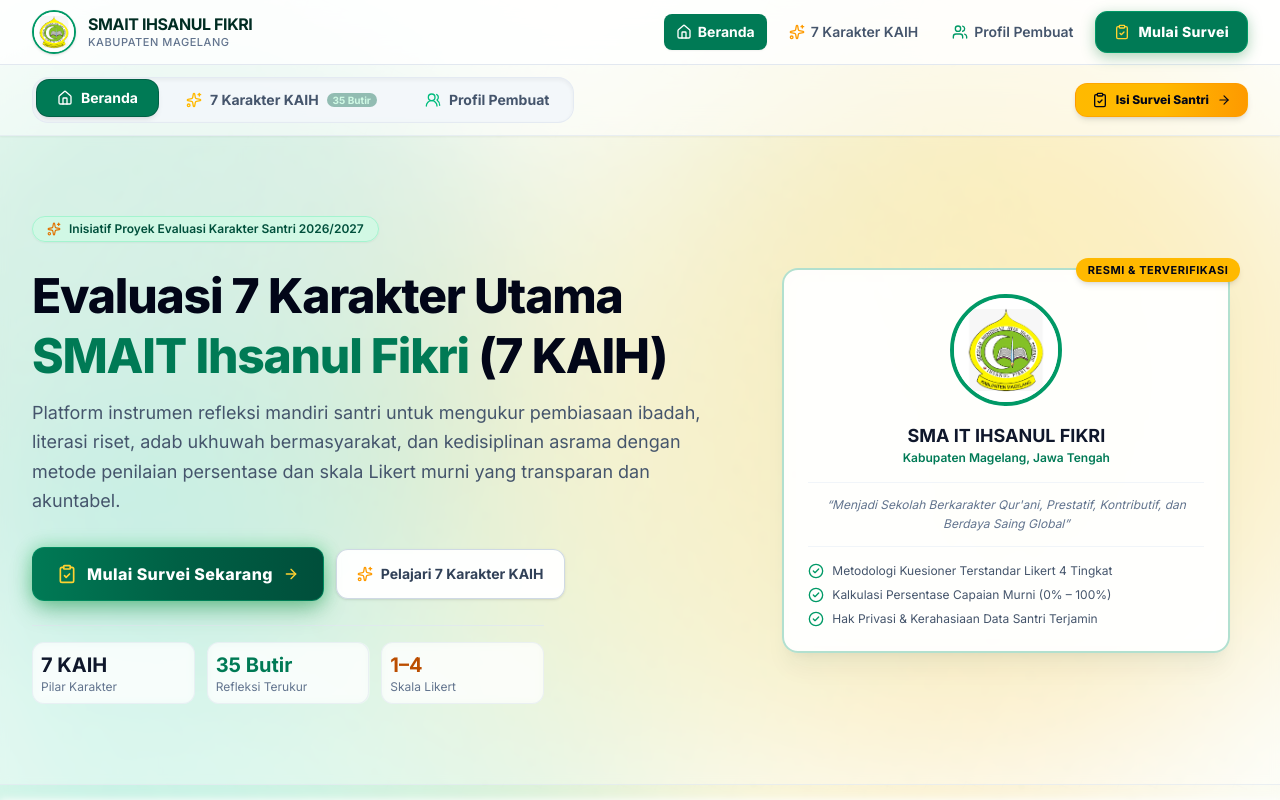
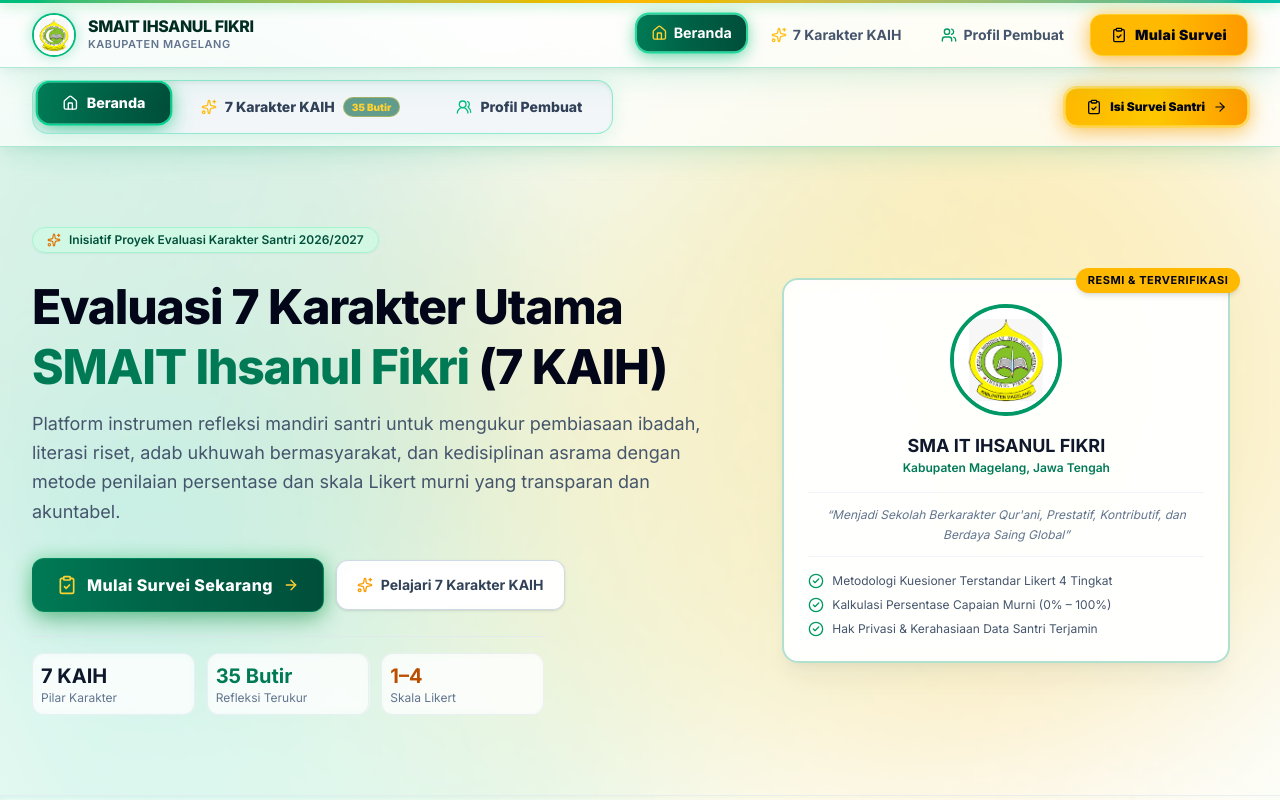
Before and after one commit to kkaifx1-cmyk/vertikalif, a Next.js app: page / in a window 1280 px wide. Shown: the top 800 px of the page. Built offline with nearby package versions, Linux system fonts and the light colour scheme.

Commit message:
feat(ui): tambahkan efek timbul 3D elevasi dan pendaran cahaya (glow emerald & gold) pada menubar atas dan tab switcher

```diff
--- a/src/app/page.tsx
+++ b/src/app/page.tsx
@@ -181,18 +181,18 @@ function HomeInner() {
 
   return (
     <div className="flex flex-col min-h-screen bg-transparent">
-      {/* Tab Navigation Switcher Bar (Segmented Control yang Elegan dengan Efek Timbul) */}
-      <div className="sticky top-16 z-40 border-b border-slate-200/70 bg-white/80 backdrop-blur-md shadow-xs">
+      {/* Tab Navigation Switcher Bar (Segmented Control yang Elegan dengan Efek Timbul & Cahaya Berpendar) */}
+      <div className="sticky top-16 z-40 border-b border-emerald-500/30 bg-white/85 backdrop-blur-xl shadow-[0_10px_30px_-5px_rgba(16,185,129,0.18),0_4px_12px_rgba(0,0,0,0.04)]">
         <div className="mx-auto max-w-7xl px-4 sm:px-6 lg:px-8 py-3">
           <div className="flex items-center justify-between gap-3">
-            <div className="flex items-center gap-1.5 sm:gap-2 p-1 bg-slate-100/80 backdrop-blur-xs rounded-2xl border border-slate-200/80 w-full sm:w-auto overflow-x-auto shadow-inner">
+            <div className="flex items-center gap-1.5 sm:gap-2 p-1.5 bg-slate-100/90 backdrop-blur-md rounded-2xl border border-emerald-400/40 w-full sm:w-auto overflow-x-auto shadow-[inset_0_2px_4px_rgba(0,0,0,0.06),0_4px_20px_rgba(16,185,129,0.15)]">
               <button
                 type="button"
                 onClick={() => switchTab("beranda")}
-                className={`flex-1 sm:flex-initial inline-flex items-center justify-center gap-2 px-3.5 sm:px-5 py-2 rounded-xl text-xs sm:text-sm font-bold transition-all duration-300 cursor-pointer whitespace-nowrap active:translate-y-0 active:scale-95 ${
+                className={`flex-1 sm:flex-initial inline-flex items-center justify-center gap-2 px-4 sm:px-6 py-2.5 rounded-xl text-xs sm:text-sm font-extrabold transition-all duration-300 cursor-pointer whitespace-nowrap active:translate-y-0 active:scale-95 ${
                   activeTab === "beranda"
-                    ? "bg-emerald-700 text-white shadow-md ring-1 ring-emerald-800 -translate-y-0.5"
-                    : "text-slate-600 hover:text-slate-900 hover:bg-white hover:shadow-md hover:-translate-y-0.5"
+                    ? "bg-gradient-to-r from-emerald-700 via-emerald-800 to-emerald-900 text-white shadow-[0_8px_25px_rgba(16,185,129,0.55),0_0_14px_rgba(34,197,94,0.4)] ring-2 ring-emerald-400 -translate-y-1 scale-102"
+                    : "text-slate-700 hover:text-emerald-950 hover:bg-white hover:shadow-[0_8px_22px_rgba(16,185,129,0.3),0_0_12px_rgba(250,204,21,0.25)] hover:ring-1 hover:ring-emerald-400/60 hover:-translate-y-1"
                 }`}
               >
                 <Home className="h-4 w-4" />
@@ -202,15 +202,15 @@ function HomeInner() {
               <button
                 type="button"
                 onClick={() => switchTab("kaih")}
-                className={`flex-1 sm:flex-initial inline-flex items-center justify-center gap-2 px-3.5 sm:px-5 py-2 rounded-xl text-xs sm:text-sm font-bold transition-all duration-300 cursor-pointer whitespace-nowrap active:translate-y-0 active:scale-95 ${
+                className={`flex-1 sm:flex-initial inline-flex items-center justify-center gap-2 px-4 sm:px-6 py-2.5 rounded-xl text-xs sm:text-sm font-extrabold transition-all duration-300 cursor-pointer whitespace-nowrap active:translate-y-0 active:scale-95 ${
                   activeTab === "kaih"
-                    ? "bg-emerald-700 text-white shadow-md ring-1 ring-emerald-800 -translate-y-0.5"
-                    : "text-slate-600 hover:text-slate-900 hover:bg-white hover:shadow-md hover:-translate-y-0.5"
+                    ? "bg-gradient-to-r from-emerald-700 via-emerald-800 to-emerald-900 text-white shadow-[0_8px_25px_rgba(16,185,129,0.55),0_0_14px_rgba(34,197,94,0.4)] ring-2 ring-emerald-400 -translate-y-1 scale-102"
+                    : "text-slate-700 hover:text-emerald-950 hover:bg-white hover:shadow-[0_8px_22px_rgba(16,185,129,0.3),0_0_12px_rgba(250,204,21,0.25)] hover:ring-1 hover:ring-emerald-400/60 hover:-translate-y-1"
                 }`}
               >
-                <Sparkles className="h-4 w-4 text-amber-400" />
+                <Sparkles className="h-4 w-4 text-amber-400 animate-pulse" />
                 <span>7 Karakter KAIH</span>
-                <span className="hidden sm:inline-flex text-[10px] bg-emerald-800/40 text-emerald-100 px-1.5 py-0.2 rounded-full">
+                <span className="hidden sm:inline-flex text-[10px] bg-emerald-800/60 text-amber-300 px-2 py-0.5 rounded-full font-black border border-amber-300/40">
                   35 Butir
                 </span>
               </button>
@@ -218,10 +218,10 @@ function HomeInner() {
               <button
                 type="button"
                 onClick={() => switchTab("profil")}
-                className={`flex-1 sm:flex-initial inline-flex items-center justify-center gap-2 px-3.5 sm:px-5 py-2 rounded-xl text-xs sm:text-sm font-bold transition-all duration-300 cursor-pointer whitespace-nowrap active:translate-y-0 active:scale-95 ${
+                className={`flex-1 sm:flex-initial inline-flex items-center justify-center gap-2 px-4 sm:px-6 py-2.5 rounded-xl text-xs sm:text-sm font-extrabold transition-all duration-300 cursor-pointer whitespace-nowrap active:translate-y-0 active:scale-95 ${
                   activeTab === "profil"
-                    ? "bg-emerald-700 text-white shadow-md ring-1 ring-emerald-800 -translate-y-0.5"
-                    : "text-slate-600 hover:text-slate-900 hover:bg-white hover:shadow-md hover:-translate-y-0.5"
+                    ? "bg-gradient-to-r from-emerald-700 via-emerald-800 to-emerald-900 text-white shadow-[0_8px_25px_rgba(16,185,129,0.55),0_0_14px_rgba(34,197,94,0.4)] ring-2 ring-emerald-400 -translate-y-1 scale-102"
+                    : "text-slate-700 hover:text-emerald-950 hover:bg-white hover:shadow-[0_8px_22px_rgba(16,185,129,0.3),0_0_12px_rgba(250,204,21,0.25)] hover:ring-1 hover:ring-emerald-400/60 hover:-translate-y-1"
                 }`}
               >
                 <Users2 className="h-4 w-4 text-emerald-500" />
@@ -229,11 +229,11 @@ function HomeInner() {
               </button>
             </div>
 
-            {/* Quick Standout Survey CTA dengan Efek Timbul */}
+            {/* Quick Standout Survey CTA dengan Efek Timbul & Cahaya Emas Menyala */}
             <div className="hidden md:flex items-center">
               <Link
                 href="/survei"
-                className="inline-flex items-center gap-2 rounded-xl bg-gradient-to-r from-amber-400 via-amber-400 to-amber-500 px-4 py-2 text-xs font-extrabold text-slate-950 shadow-md hover:shadow-lg hover:-translate-y-1 active:translate-y-0 active:scale-95 transition-all duration-300 border border-amber-500/60 cursor-pointer"
+                className="inline-flex items-center gap-2 rounded-xl bg-gradient-to-r from-amber-400 via-yellow-400 to-amber-500 px-5 py-2.5 text-xs font-black text-slate-950 shadow-[0_6px_22px_rgba(245,158,11,0.5),0_0_16px_rgba(251,191,36,0.45)] hover:shadow-[0_12px_32px_rgba(245,158,11,0.75),0_0_24px_rgba(251,191,36,0.6)] hover:-translate-y-1 hover:scale-105 active:scale-95 transition-all duration-300 border border-amber-300 ring-2 ring-amber-300/60 cursor-pointer"
               >
                 <ClipboardCheck className="h-4 w-4 text-slate-950" />
                 <span>Isi Survei Santri</span>
--- a/src/components/navbar.tsx
+++ b/src/components/navbar.tsx
@@ -13,11 +13,14 @@ function NavbarContent() {
   const currentTab = searchParams.get("tab") || "beranda";
 
   return (
-    <header className="sticky top-0 z-50 w-full border-b border-slate-200 bg-white/95 backdrop-blur-md">
+    <header className="sticky top-0 z-50 w-full border-b border-emerald-500/30 bg-white/90 backdrop-blur-xl shadow-[0_10px_35px_-5px_rgba(16,185,129,0.18),0_2px_10px_rgba(0,0,0,0.06)]">
+      {/* Decorative Glowing Top Ambient Light Strip */}
+      <div className="h-[2.5px] w-full bg-gradient-to-r from-emerald-500 via-amber-400 to-teal-500 shadow-[0_0_14px_rgba(34,197,94,0.8)]" />
+
       <div className="mx-auto flex h-16 max-w-7xl items-center justify-between px-4 sm:px-6 lg:px-8">
-        {/* Brand / Logo */}
+        {/* Brand / Logo dengan Efek Timbul & Cahaya Berpendar */}
         <Link href="/?tab=beranda" className="flex items-center gap-3 group">
-          <div className="relative h-11 w-11 shrink-0 overflow-hidden rounded-full border-2 border-emerald-600 bg-emerald-50 p-0.5 shadow-sm transition-all duration-300 group-hover:scale-105 group-hover:shadow-[0_0_15px_rgba(21,128,61,0.4)]">
+          <div className="relative h-11 w-11 shrink-0 overflow-hidden rounded-full border-2 border-emerald-500 bg-white p-0.5 shadow-[0_0_14px_rgba(16,185,129,0.35)] transition-all duration-300 group-hover:scale-110 group-hover:border-amber-400 group-hover:shadow-[0_0_24px_rgba(245,158,11,0.65)]">
             <Image
               src="/logo-ihsanul-fikri.png"
               alt="Logo SMAIT Ihsanul Fikri Magelang"
@@ -27,69 +30,69 @@ function NavbarContent() {
             />
           </div>
           <div className="flex flex-col">
-            <span className="text-sm font-bold tracking-tight text-emerald-950 sm:text-base leading-tight">
+            <span className="text-sm font-extrabold tracking-tight text-emerald-950 sm:text-base leading-tight group-hover:text-emerald-700 transition-colors">
               SMAIT IHSANUL FIKRI
             </span>
-            <span className="text-[11px] font-medium text-slate-500 uppercase tracking-wider">
+            <span className="text-[11px] font-semibold text-slate-500 uppercase tracking-wider">
               Kabupaten Magelang
             </span>
           </div>
         </Link>
 
-        {/* Navigation & CTA */}
-        <nav className="flex items-center gap-1.5 sm:gap-2.5">
+        {/* Navigation & CTA dengan Efek Timbul & Cahaya */}
+        <nav className="flex items-center gap-2 sm:gap-3">
           <Link
             href="/?tab=beranda"
             className={cn(
-              "flex items-center gap-1.5 rounded-lg px-2.5 sm:px-3 py-2 text-xs sm:text-sm font-semibold transition-all duration-200 cursor-pointer hover:-translate-y-0.5 active:scale-95",
+              "flex items-center gap-1.5 rounded-xl px-3 sm:px-3.5 py-2 text-xs sm:text-sm font-bold transition-all duration-300 cursor-pointer",
               pathname === "/" && currentTab === "beranda"
-                ? "bg-emerald-700 text-white shadow-xs font-bold"
-                : "text-slate-600 hover:bg-slate-100 hover:text-slate-900 hover:shadow-2xs"
+                ? "bg-gradient-to-r from-emerald-700 via-emerald-800 to-emerald-900 text-white shadow-[0_6px_18px_rgba(16,185,129,0.5),0_0_12px_rgba(34,197,94,0.35)] ring-2 ring-emerald-400/80 -translate-y-0.5 scale-102"
+                : "text-slate-600 hover:text-emerald-950 hover:bg-white hover:shadow-[0_8px_20px_rgba(16,185,129,0.25),0_0_10px_rgba(250,204,21,0.2)] hover:ring-1 hover:ring-emerald-400/60 hover:-translate-y-1 active:scale-95"
             )}
           >
-            <Home className="h-4 w-4" />
+            <Home className={cn("h-4 w-4", pathname === "/" && currentTab === "beranda" ? "text-amber-300" : "text-emerald-600")} />
             <span>Beranda</span>
           </Link>
 
           <Link
             href="/?tab=kaih"
             className={cn(
-              "flex items-center gap-1.5 rounded-lg px-2.5 sm:px-3 py-2 text-xs sm:text-sm font-semibold transition-all duration-200 cursor-pointer hover:-translate-y-0.5 active:scale-95",
+              "flex items-center gap-1.5 rounded-xl px-3 sm:px-3.5 py-2 text-xs sm:text-sm font-bold transition-all duration-300 cursor-pointer",
               pathname === "/" && currentTab === "kaih"
-                ? "bg-emerald-700 text-white shadow-xs font-bold"
-                : "text-slate-600 hover:bg-slate-100 hover:text-slate-900 hover:shadow-2xs"
+                ? "bg-gradient-to-r from-emerald-700 via-emerald-800 to-emerald-900 text-white shadow-[0_6px_18px_rgba(16,185,129,0.5),0_0_12px_rgba(34,197,94,0.35)] ring-2 ring-emerald-400/80 -translate-y-0.5 scale-102"
+                : "text-slate-600 hover:text-emerald-950 hover:bg-white hover:shadow-[0_8px_20px_rgba(16,185,129,0.25),0_0_10px_rgba(250,204,21,0.2)] hover:ring-1 hover:ring-emerald-400/60 hover:-translate-y-1 active:scale-95"
             )}
           >
-            <Sparkles className="h-4 w-4 text-amber-500" />
+            <Sparkles className="h-4 w-4 text-amber-400 animate-pulse" />
             <span>7 Karakter KAIH</span>
           </Link>
 
           <Link
             href="/?tab=profil"
             className={cn(
-              "flex items-center gap-1.5 rounded-lg px-2.5 sm:px-3 py-2 text-xs sm:text-sm font-semibold transition-all duration-200 cursor-pointer hover:-translate-y-0.5 active:scale-95",
+              "flex items-center gap-1.5 rounded-xl px-3 sm:px-3.5 py-2 text-xs sm:text-sm font-bold transition-all duration-300 cursor-pointer",
               pathname === "/" && currentTab === "profil"
-                ? "bg-emerald-700 text-white shadow-xs font-bold"
-                : "text-slate-600 hover:bg-slate-100 hover:text-slate-900 hover:shadow-2xs"
+                ? "bg-gradient-to-r from-emerald-700 via-emerald-800 to-emerald-900 text-white shadow-[0_6px_18px_rgba(16,185,129,0.5),0_0_12px_rgba(34,197,94,0.35)] ring-2 ring-emerald-400/80 -translate-y-0.5 scale-102"
+                : "text-slate-600 hover:text-emerald-950 hover:bg-white hover:shadow-[0_8px_20px_rgba(16,185,129,0.25),0_0_10px_rgba(250,204,21,0.2)] hover:ring-1 hover:ring-emerald-400/60 hover:-translate-y-1 active:scale-95"
             )}
           >
-            <Users className="h-4 w-4 text-emerald-600" />
+            <Users className={cn("h-4 w-4", pathname === "/" && currentTab === "profil" ? "text-amber-300" : "text-emerald-600")} />
             <span>Profil Pembuat</span>
           </Link>
 
-          {/* Standout CTA Button to /survei */}
+          {/* Standout CTA Button to /survei dengan Cahaya Emas Timbul Menyilaukan */}
           <Link
             href="/survei"
             aria-label="Mulai Survei Sekarang - Kuesioner Evaluasi 7 KAIH"
             title="Mulai Survei Sekarang"
             className={cn(
-              "inline-flex items-center gap-1.5 sm:gap-2 rounded-xl px-3 sm:px-4.5 py-2 sm:py-2.5 text-xs sm:text-sm font-extrabold transition-all duration-300 shadow-sm cursor-pointer border active:scale-95",
+              "inline-flex items-center gap-1.5 sm:gap-2 rounded-xl px-3.5 sm:px-5 py-2 sm:py-2.5 text-xs sm:text-sm font-black transition-all duration-300 cursor-pointer border active:scale-95",
               pathname === "/survei"
-                ? "bg-gradient-to-r from-amber-400 via-amber-400 to-amber-500 text-slate-950 border-amber-500 shadow-[0_6px_18px_rgba(245,158,11,0.45)] ring-2 ring-amber-300 -translate-y-0.5 scale-102"
-                : "bg-emerald-700 hover:bg-emerald-800 text-white border-emerald-600 shadow-[0_4px_14px_rgba(21,128,61,0.35)] hover:shadow-[0_8px_20px_rgba(21,128,61,0.45)] hover:-translate-y-0.5 active:translate-y-0"
+                ? "bg-gradient-to-r from-amber-400 via-yellow-400 to-amber-500 text-slate-950 border-amber-300 shadow-[0_8px_25px_rgba(245,158,11,0.6),0_0_20px_rgba(251,191,36,0.5)] ring-3 ring-amber-300/80 -translate-y-1 scale-105"
+                : "bg-gradient-to-r from-amber-400 via-amber-400 to-amber-500 hover:from-amber-300 hover:to-yellow-400 text-slate-950 border-amber-300/90 shadow-[0_6px_22px_rgba(245,158,11,0.5),0_0_16px_rgba(251,191,36,0.45)] hover:shadow-[0_12px_32px_rgba(245,158,11,0.75),0_0_24px_rgba(251,191,36,0.6)] hover:-translate-y-1 hover:scale-105"
             )}
           >
-            <ClipboardCheck className={cn("h-4 w-4", pathname === "/survei" ? "text-slate-950" : "text-amber-300")} />
+            <ClipboardCheck className="h-4 w-4 text-slate-950" />
             <span className="tracking-wide">Mulai Survei</span>
           </Link>
         </nav>
@@ -101,7 +104,7 @@ function NavbarContent() {
 export function Navbar() {
   return (
     <Suspense fallback={
-      <header className="sticky top-0 z-50 w-full border-b border-slate-200 bg-white/95 backdrop-blur-md h-16" />
+      <header className="sticky top-0 z-50 w-full border-b border-emerald-500/30 bg-white/95 backdrop-blur-md h-16" />
     }>
       <NavbarContent />
     </Suspense>
```
